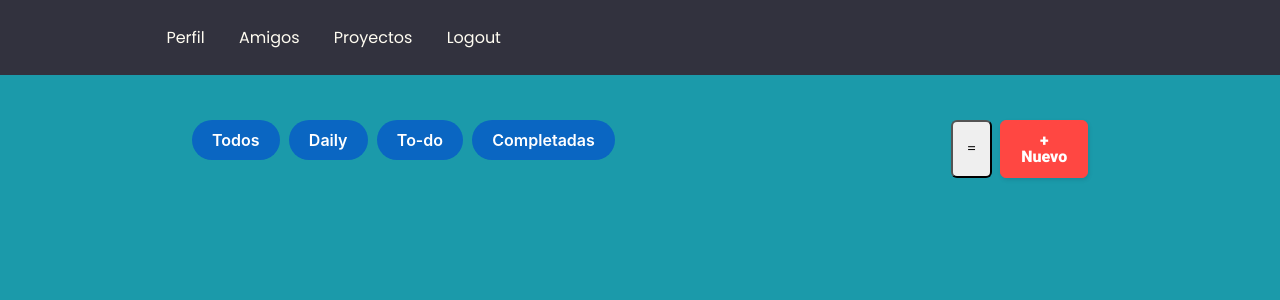
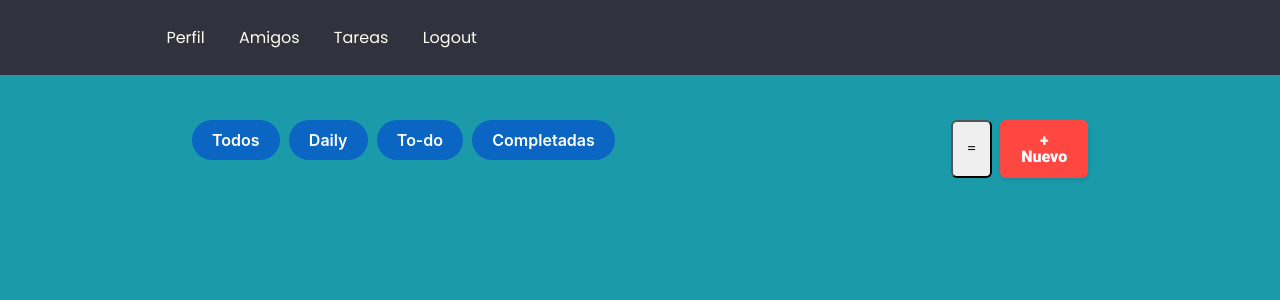
Before and after one commit to P-once/Procastin, a PHP site: page /proyectos.php in a window 1280 px wide. Shown: the top 300 px of the page. Run offline with PHP 8.4, Linux system fonts and the light colour scheme; a user stored in the database is signed in; data comes from the database, SQL or seed files in the repository; data that the repository does not hold is empty.

Commit message:
proyectos=Tareas

```diff
--- a/ProcastinVistas/PerfilUsuario.php
+++ b/ProcastinVistas/PerfilUsuario.php
@@ -50,7 +50,7 @@ include("db.php");
         <nav class="NavBar" >
             <a href="PerfilUsuario.php">Perfil</a>
             <a href="amigos.php">Amigos</a>
-            <a href="proyectos.php">Proyectos</a>
+            <a href="proyectos.php">Tareas</a>
             <a href="PerfilUsuario.php?logout='1'">Logout</a>
         </nav>
 
--- a/ProcastinVistas/amigos.php
+++ b/ProcastinVistas/amigos.php
@@ -40,7 +40,7 @@
         <nav class="NavBar" >
             <a href="PerfilUsuario.php">Perfil</a>
             <a href="#">Amigos</a>
-            <a href="proyectos.php">Proyectos</a>
+            <a href="proyectos.php">Tareas</a>
             <a href="PerfilUsuario.php?logout='1'">Logout</a>
         </nav>
 
--- a/ProcastinVistas/proyectos.php
+++ b/ProcastinVistas/proyectos.php
@@ -36,7 +36,7 @@
 		<nav class="NavBar" >
             <a href="PerfilUsuario.php">Perfil</a>
             <a href="amigos.php">Amigos</a>
-            <a href="proyectos.php">Proyectos</a>
+            <a href="proyectos.php">Tareas</a>
             <a href="PerfilUsuario.php?logout='1'">Logout</a>
         </nav>
 
```
